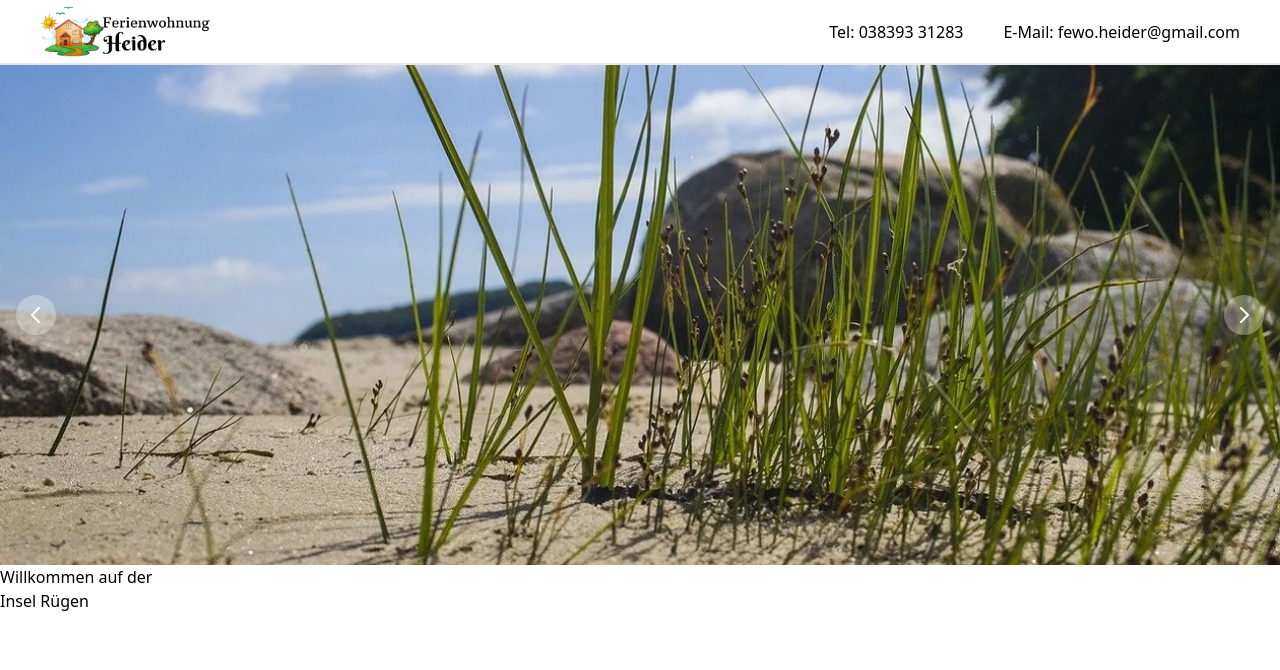
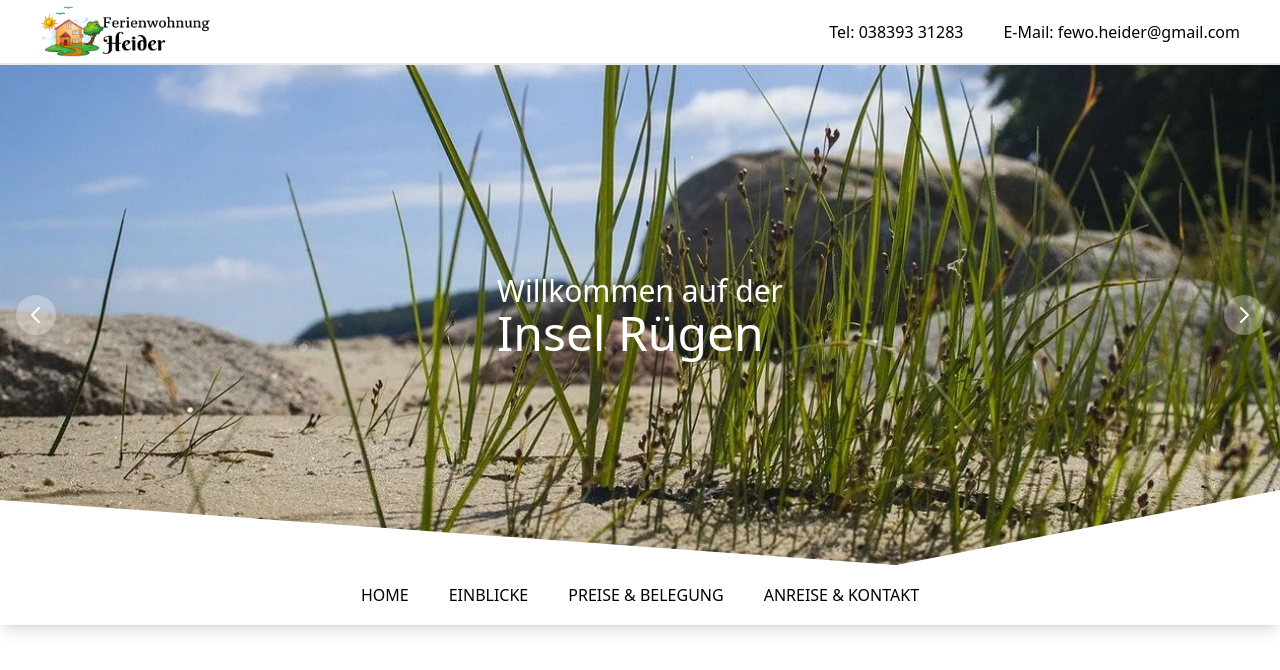
Before and after one commit to TonySN90/fewo-heider, a React (Vite) app: page / in a window 1280 px wide. Shown: the top 670 px of the page. Built offline with nearby package versions, Linux system fonts and the light colour scheme.

Commit message:
add navBar-desktop

```diff
--- a/src/App.tsx
+++ b/src/App.tsx
@@ -1,9 +1,13 @@
+// import Background from "./components/Background";
+import NavbarDesktop from "./components/NavbarDesktop";
 import Header from "./header/Header";
 
 export default function App() {
   return (
     <>
+      {/* <Background /> */}
       <Header />
+      <NavbarDesktop />
     </>
   );
 }
--- /dev/null
+++ b/src/components/Background.tsx
@@ -0,0 +1,9 @@
+function Background() {
+  return (
+    <div className="absolute top-0 left-0 w-full h-full">
+      <img className="object-cover w-full h-full" src="images/bg.webp" alt="" />
+    </div>
+  );
+}
+
+export default Background;
--- /dev/null
+++ b/src/components/NavbarDesktop.tsx
@@ -0,0 +1,25 @@
+function NavbarDesktop() {
+  const listElStyles =
+    "cursor-pointer transition-all hover:translate-y-[-4px] hover:text-amber-500";
+
+  return (
+    <nav className="h-[60px]">
+      <ul className="flex items-center justify-center h-full gap-10 uppercase shadow-lg">
+        <li className={listElStyles}>
+          <a href="#">Home</a>
+        </li>
+        <li className={listElStyles}>
+          <a href="#">Einblicke</a>
+        </li>
+        <li className={listElStyles}>
+          <a href="#">Preise & Belegung</a>
+        </li>
+        <li className={listElStyles}>
+          <a href="#">Anreise & Kontakt</a>
+        </li>
+      </ul>
+    </nav>
+  );
+}
+
+export default NavbarDesktop;
--- a/src/header/Hero.tsx
+++ b/src/header/Hero.tsx
@@ -2,13 +2,13 @@ import HeaderCarousel from "./Carousel";
 
 function hero() {
   return (
-    <div>
-      <div className="h-[500px]">
+    <div className="relative">
+      <div className="h-[500px] clippath-header">
         <HeaderCarousel />
       </div>
-      <div>
-        <h2>Willkommen auf der</h2>
-        <h1>Insel Rügen</h1>
+      <div className="absolute top-1/2 left-1/2 -translate-x-1/2 -translate-y-1/2 text-white">
+        <h2 className="text-3xl">Willkommen auf der</h2>
+        <h1 className="text-5xl">Insel Rügen</h1>
       </div>
     </div>
   );
--- a/src/index.css
+++ b/src/index.css
@@ -2,7 +2,15 @@
 @tailwind components;
 @tailwind utilities;
 
-/* :root {
-  background-color: #212121;
-  color: #fff;
-} */
+html,
+body {
+  margin: 0;
+  padding: 0;
+  box-sizing: border-box;
+}
+
+@layer utilities {
+  .clippath-header {
+    clip-path: polygon(0 0, 100% 0, 100% 85%, 70% 100%, 0 87%);
+  }
+}
```
Also changed, not shown: public/images/bg.webp (added).
